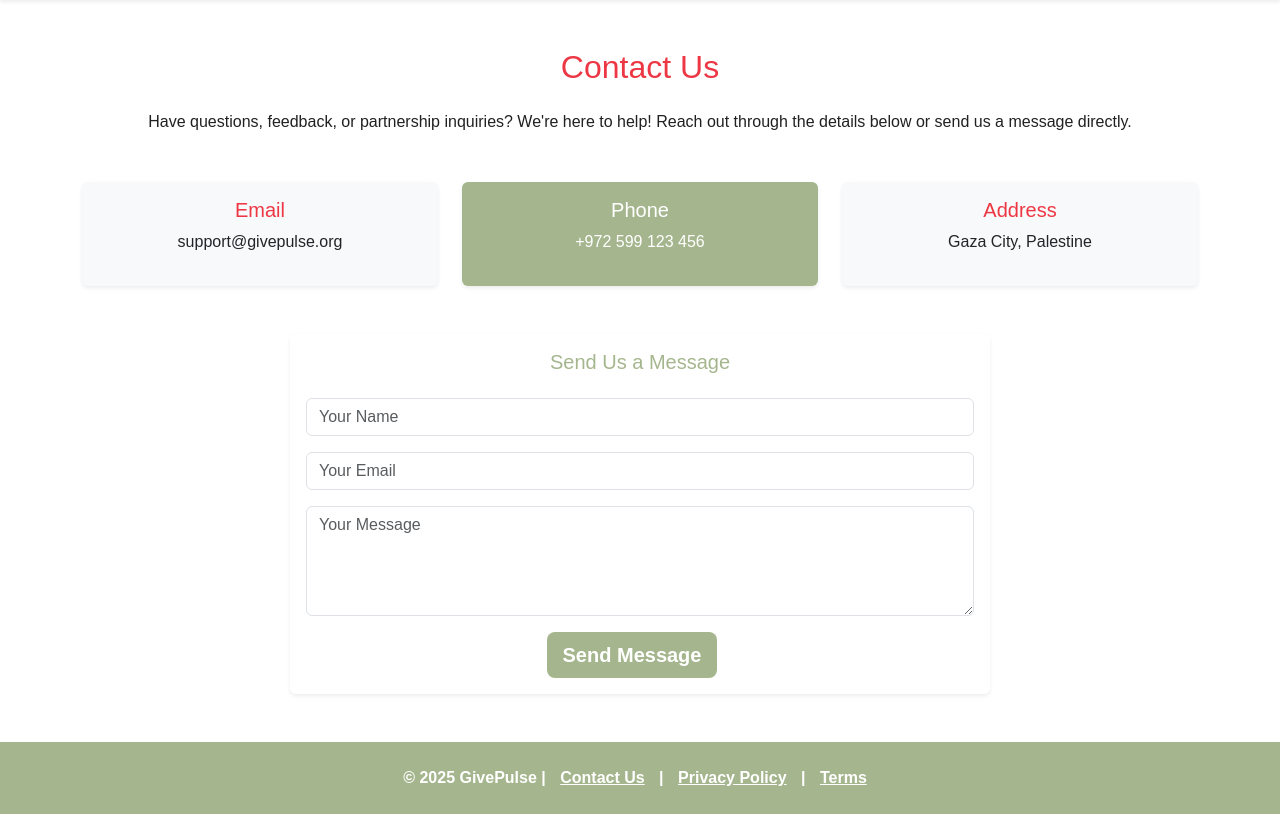
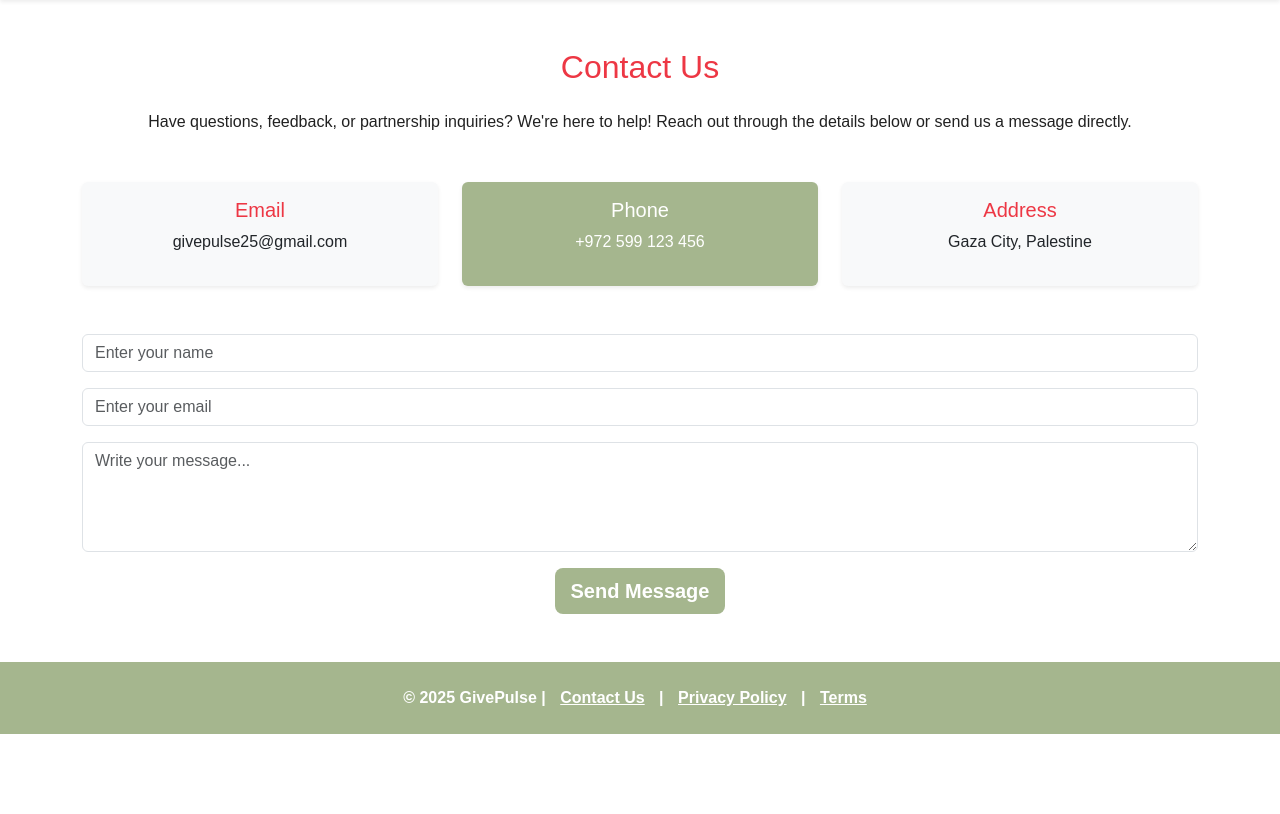
Before and after one commit to AhmedAlsawwaf/GivePulse, a Django app: page /contact/ in a window 1280 px wide. Shown: the part 84-898 px from the top of the page. After the commit the page ends 818 px from the top, so only its background shows below. Run offline with Django 5.2, Linux system fonts and the light colour scheme.

Commit message:
Add contact form and message handling; update contact view and template

```diff
--- a/give_pulse_app/forms.py
+++ b/give_pulse_app/forms.py
@@ -406,3 +406,31 @@
             status="open",
         )
         return request
+
+
+class ContactForm(forms.Form):
+    name = forms.CharField(
+        max_length=100,
+        label="Your Name",
+        widget=forms.TextInput(attrs={
+            "class": "form-control",
+            "placeholder": "Enter your name"
+        })
+    )
+
+    email = forms.EmailField(
+        label="Your Email",
+        widget=forms.EmailInput(attrs={
+            "class": "form-control",
+            "placeholder": "Enter your email"
+        })
+    )
+
+    message = forms.CharField(
+        label="Your Message",
+        widget=forms.Textarea(attrs={
+            "class": "form-control",
+            "rows": 4,
+            "placeholder": "Write your message..."
+        })
+    )
--- a/give_pulse_app/templates/contact.html
+++ b/give_pulse_app/templates/contact.html
@@ -16,7 +16,7 @@
         <div class="card h-100 border-0 shadow-sm animate__animated animate__zoomIn" style="background-color: var(--light-gray);">
           <div class="card-body text-center">
             <h5 class="text-primary-red mb-2"> Email</h5>
-            <p>support@givepulse.org</p>
+            <p>givepulse25@gmail.com</p>
           </div>
         </div>
       </div>
@@ -38,26 +38,30 @@
       </div>
     </div>
 
-    <!-- Contact Form -->
-    <div class="card shadow-sm border-0 animate__animated animate__fadeInUp" style="max-width: 700px; margin: auto;">
-      <div class="card-body">
-        <h5 class="text-center text-secondary-green mb-4">Send Us a Message</h5>
-        <form>
+ <form method="POST" action="{% url 'contact' %}">
+  {% csrf_token %}
   <div class="mb-3">
-            <input type="text" class="form-control" placeholder="Your Name" required>
+    {{ form.name }}
   </div>
   <div class="mb-3">
-            <input type="email" class="form-control" placeholder="Your Email" required>
+    {{ form.email }}
   </div>
   <div class="mb-3">
-            <textarea class="form-control" rows="4" placeholder="Your Message"></textarea>
+    {{ form.message }}
   </div>
   <div class="text-center">
-            <button class="btn btn-secondary-custom btn-lg me-3">Send Message</button>
+    <button type="submit" class="btn btn-secondary-custom btn-lg">Send Message</button>
   </div>
 </form>
+
+{% if messages %}
+<div class="mt-4">
+  {% for message in messages %}
+    <div class="alert alert-{{ message.tags }} text-center">{{ message }}</div>
+  {% endfor %}
 </div>
-    </div>
+{% endif %}
+
   </div>
 </section>
 {% endblock %}
--- a/give_pulse_app/urls.py
+++ b/give_pulse_app/urls.py
@@ -3,7 +3,7 @@
 urlpatterns = [
     path("", views.index, name="index"),
     path("about/", views.about, name="about"),
-    path("contact/", views.contact, name="contact"),
+    path("contact/", views.contact_view, name="contact"),
     path("privacy/", views.privacy, name="privacy"),
     path("terms/", views.terms, name="terms"),
 
--- a/give_pulse_app/views.py
+++ b/give_pulse_app/views.py
@@ -6,8 +6,11 @@
 from django.db import models
 from functools import wraps
 from .forms import LoginForm, DonorRegistrationForm, StaffRegistrationForm, BloodRequestForm
-from .models import User, Hospital, BloodRequest, Match, DonationAppointment, Donation, SuccessStory
+from .models import ContactMessage, User, Hospital, BloodRequest, Match, DonationAppointment, Donation, SuccessStory
 from django.db.models import Count
+from .forms import ContactForm
+from django.core.mail import send_mail, BadHeaderError
+
 
 def require_login(view_func):
     """Decorator to handle user authentication"""
@@ -839,3 +842,31 @@
 
     messages.success(request, f"Match #{match.id} has been declined.")
     return redirect("manage_matches", request_id=match.blood_request.id)
+
+
+def contact_view(request):
+    if request.method == "POST":
+        form = ContactForm(request.POST)
+        if form.is_valid():
+            name = form.cleaned_data["name"]
+            email = form.cleaned_data["email"]
+            message = form.cleaned_data["message"]
+
+            ContactMessage.objects.create(name=name, email=email, message=message)
+
+            subject = f"📩 New Message from {name}"
+            body = f"From: {name} <{email}>\n\nMessage:\n{message}"
+
+            try:
+                send_mail(subject, body, email, ["givepulse25@gmail.com"])
+                messages.success(request, "✅ Your message has been sent successfully!")
+            except BadHeaderError:
+                messages.error(request, "Invalid header found.")
+            except Exception as e:
+                messages.error(request, f"⚠️ Error sending email: {e}")
+
+            return redirect("contact")
+    else:
+        form = ContactForm()
+
+    return render(request, "contact.html", {"form": form})
```
Also changed, not shown: give_pulse_app/models.py (+10 -0 lines). Lines whose indentation alone changed are shown as unchanged.
